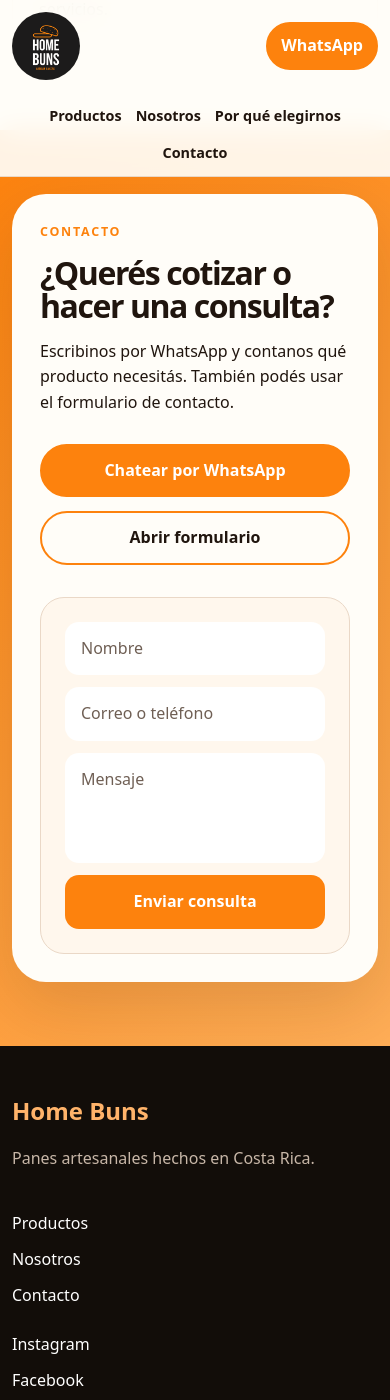
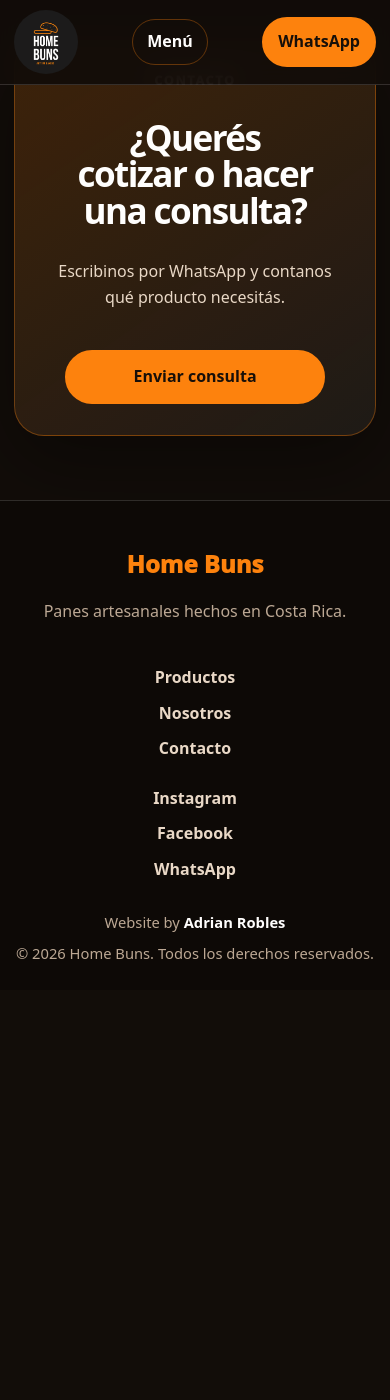
Before and after one commit to homebuns/homebunscr, a Jekyll site: the page built from index.html, in a window 390 px wide and 1400 px high, scrolled down 7075 px. Built offline with Jekyll 4.4.1, drawn with Linux system fonts in a browser that asks for light colours; after the commit the page ends 8065 px from its top, so only the background shows below that; some of the changed text lies outside the part shown.

Commit message:
Apply HomeBuns landing page corrections

```diff
--- a/_config.yml
+++ b/_config.yml
@@ -24,7 +24,6 @@
   facebook: https://www.facebook.com/homebuns
 
 whatsapp: "50687510210"
-form_url: "https://forms.office.com/pages/responsepage.aspx?id=5uvDhK_-KEuSu2h2j4wadmiMIUp_MaFGtMtCzaWHj0RUODRXSFg1M01JMlZENVE5WUgwQTk5UFhUOS4u&route=shorturl"
 
 plugins:
 - jekyll-sitemap
--- a/_layouts/default.html
+++ b/_layouts/default.html
@@ -3,7 +3,7 @@
 <head>
   <meta charset="utf-8">
   <meta name="viewport" content="width=device-width, initial-scale=1">
-  <meta name="theme-color" content="#fd820d">
+  <meta name="theme-color" content="#120d09">
   <link rel="icon" href="{{ site.baseurl }}/{{ site.favicon }}">
   <link rel="canonical" href="{{ page.url | absolute_url }}">
   <link rel="stylesheet" href="{{ site.baseurl }}/assets/css/theme.css">
@@ -29,7 +29,18 @@
       <a class="brand" href="#inicio" aria-label="Home Buns inicio">
         <img src="{{ site.baseurl }}/{{ site.logo }}" alt="Logo de Home Buns" width="150" height="150">
       </a>
-      <div class="nav-links">
+
+      <details class="mobile-menu">
+        <summary aria-label="Abrir menú">Menú</summary>
+        <div class="mobile-links">
+          <a href="#productos">Productos</a>
+          <a href="#nosotros">Nosotros</a>
+          <a href="#por-que">Por qué elegirnos</a>
+          <a href="#contacto">Contacto</a>
+        </div>
+      </details>
+
+      <div class="nav-links" aria-label="Enlaces principales">
         <a href="#productos">Productos</a>
         <a href="#nosotros">Nosotros</a>
         <a href="#por-que">Por qué elegirnos</a>
@@ -60,6 +71,7 @@
         <a href="https://wa.me/{{ site.whatsapp }}" target="_blank" rel="noopener">WhatsApp</a>
       </div>
     </div>
+    <p class="credit">Website by <a href="https://www.linkedin.com/in/aroblesfuentes/" target="_blank" rel="noopener">Adrian Robles</a></p>
     <p class="copyright">© {{ 'now' | date: '%Y' }} Home Buns. Todos los derechos reservados.</p>
   </footer>
 </body>
--- a/assets/css/theme.scss
+++ b/assets/css/theme.scss
@@ -2,132 +2,190 @@
 ---
 
 :root {
+  --bg: #120d09;
+  --panel: #1c130d;
+  --panel-soft: #24180f;
+  --cream: #fffefd;
+  --cream-muted: #e9d8c6;
+  --muted: #bca894;
   --orange: #fd820d;
-  --orange-soft: #ffb36a;
-  --ink: #20150e;
-  --muted: #6f5f54;
-  --cream: #fff7ed;
-  --paper: #fffdf8;
-  --line: #ead8c7;
-  --dark: #120d09;
-  --shadow: 0 24px 70px rgba(32, 21, 14, .14);
+  --orange-dark: #d86a03;
+  --line: rgba(255, 254, 253, .14);
+  --line-orange: rgba(253, 130, 13, .34);
+  --shadow: 0 24px 80px rgba(0, 0, 0, .38);
 }
 
 * { box-sizing: border-box; }
-html { scroll-behavior: smooth; }
+html { scroll-behavior: smooth; background: var(--bg); }
 body {
   margin: 0;
   font-family: system-ui, -apple-system, BlinkMacSystemFont, "Segoe UI", sans-serif;
-  color: var(--ink);
-  background: var(--paper);
+  color: var(--cream);
+  background:
+    radial-gradient(circle at 20% 0%, rgba(253, 130, 13, .18), transparent 32rem),
+    radial-gradient(circle at 100% 24rem, rgba(253, 130, 13, .11), transparent 30rem),
+    var(--bg);
   line-height: 1.6;
 }
 img { max-width: 100%; height: auto; display: block; }
 a { color: inherit; text-decoration: none; }
 
-.shell { width: min(1120px, calc(100% - 32px)); margin: 0 auto; }
-.section-pad { padding: 88px 0; }
-.skip-link { position: absolute; left: -999px; top: 12px; background: var(--dark); color: white; padding: 10px 14px; z-index: 20; }
+.shell { width: min(1120px, calc(100% - 28px)); margin: 0 auto; }
+.section-pad { padding: 64px 0; }
+.skip-link { position: absolute; left: -999px; top: 12px; background: var(--orange); color: var(--bg); padding: 10px 14px; z-index: 20; font-weight: 900; }
 .skip-link:focus { left: 12px; }
 
 .site-header {
   position: sticky;
   top: 0;
   z-index: 10;
-  background: rgba(255, 253, 248, .92);
+  background: rgba(18, 13, 9, .92);
   backdrop-filter: blur(14px);
   border-bottom: 1px solid var(--line);
 }
-.nav { display: flex; align-items: center; gap: 24px; min-height: 82px; }
-.brand img { width: 82px; border-radius: 999px; }
-.nav-links { display: flex; align-items: center; gap: 22px; margin-left: auto; font-weight: 700; font-size: .96rem; }
-.nav-links a:hover, .footer-social a:hover, .site-footer nav a:hover { color: var(--orange); }
+.nav { display: flex; align-items: center; gap: 12px; min-height: 72px; padding: 10px 0; }
+.brand img { width: 64px; border-radius: 999px; }
+.nav-links { display: none; }
+.nav-links a, .mobile-links a, .site-footer nav a, .footer-social a { color: var(--cream-muted); font-weight: 750; }
+.nav-links a:hover, .mobile-links a:hover, .footer-social a:hover, .site-footer nav a:hover, .credit a:hover { color: var(--orange); }
 .nav-cta, .button {
   display: inline-flex;
   align-items: center;
   justify-content: center;
   border-radius: 999px;
   padding: 12px 18px;
-  font-weight: 800;
+  min-height: 48px;
+  font-weight: 900;
   border: 2px solid var(--orange);
 }
-.nav-cta, .button.primary { background: var(--orange); color: white; }
-.button.secondary { color: var(--ink); background: transparent; }
-.nav-cta:hover, .button.primary:hover { background: #df6e03; border-color: #df6e03; }
-.button.secondary:hover { background: var(--cream); }
+.nav-cta { margin-left: auto; padding: 10px 14px; min-height: 42px; }
+.nav-cta, .button.primary { background: var(--orange); color: #170f09; }
+.button.secondary { color: var(--cream); background: transparent; }
+.nav-cta:hover, .button.primary:hover { background: #ff9a2f; border-color: #ff9a2f; }
+.button.secondary:hover { background: rgba(255, 254, 253, .08); }
 
-.hero {
-  min-height: 680px;
+.mobile-menu { position: relative; margin-left: auto; }
+.mobile-menu summary {
+  list-style: none;
+  cursor: pointer;
+  border: 1px solid var(--line-orange);
+  color: var(--cream);
+  border-radius: 999px;
+  padding: 9px 14px;
+  font-weight: 900;
+}
+.mobile-menu summary::-webkit-details-marker { display: none; }
+.mobile-links {
+  position: absolute;
+  right: 0;
+  top: calc(100% + 12px);
   display: grid;
-  align-items: center;
-  background:
-    radial-gradient(circle at top right, rgba(253,130,13,.24), transparent 34%),
-    linear-gradient(135deg, #fff8ef 0%, #fffdf8 55%, #ffe7cf 100%);
+  gap: 10px;
+  min-width: 220px;
+  padding: 16px;
+  background: var(--panel);
+  border: 1px solid var(--line-orange);
+  border-radius: 18px;
+  box-shadow: var(--shadow);
 }
-.hero-grid { display: grid; grid-template-columns: 1.05fr .95fr; gap: 56px; align-items: center; }
-.eyebrow { color: var(--orange); text-transform: uppercase; letter-spacing: .14em; font-size: .78rem; font-weight: 900; margin: 0 0 14px; }
-h1, h2, h3 { line-height: 1.05; margin: 0; }
-h1 { font-size: clamp(2.6rem, 7vw, 5.7rem); letter-spacing: -.06em; max-width: 850px; }
-h2 { font-size: clamp(2rem, 4vw, 3.6rem); letter-spacing: -.045em; }
-h3 { font-size: 1.35rem; }
-.lead { font-size: clamp(1.1rem, 2vw, 1.35rem); color: var(--muted); max-width: 650px; }
-.actions { display: flex; gap: 14px; flex-wrap: wrap; margin-top: 28px; }
-.hero-card { margin: 0; padding: 14px; border-radius: 34px; background: white; box-shadow: var(--shadow); transform: rotate(1.5deg); }
-.hero-card img { border-radius: 24px; aspect-ratio: 4 / 3; object-fit: cover; }
-.hero-card figcaption { padding: 14px 8px 4px; color: var(--muted); font-weight: 700; }
 
-.products-section { background: var(--dark); color: white; }
-.products-section .section-heading p, .products-section li { color: #ead8c7; }
-.section-heading { max-width: 760px; margin-bottom: 36px; }
-.section-heading > p:not(.eyebrow) { color: var(--muted); font-size: 1.1rem; }
-.product-grid { display: grid; grid-template-columns: repeat(3, 1fr); gap: 22px; }
-.product-card { background: #21170f; border: 1px solid rgba(253,130,13,.28); border-radius: 24px; overflow: hidden; }
-.product-card img, .image-placeholder { width: 100%; aspect-ratio: 1 / .82; object-fit: cover; }
-.product-card div:not(.image-placeholder) { padding: 22px; }
-.product-card p { color: #ead8c7; }
-.product-card ul { padding-left: 18px; margin-bottom: 0; }
-.image-placeholder { display: grid; place-items: center; background: repeating-linear-gradient(135deg, #2f2117, #2f2117 12px, #3a291d 12px, #3a291d 24px); color: var(--orange-soft); font-weight: 900; }
+.hero { min-height: auto; display: grid; align-items: center; }
+.hero-grid { display: grid; gap: 34px; align-items: center; }
+.eyebrow { color: var(--orange); text-transform: uppercase; letter-spacing: .14em; font-size: .78rem; font-weight: 950; margin: 0 0 14px; }
+h1, h2, h3 { line-height: 1.05; margin: 0; text-wrap: balance; }
+h1 { font-size: clamp(2.55rem, 13vw, 5.7rem); letter-spacing: -.065em; max-width: 900px; }
+h2 { font-size: clamp(2rem, 9vw, 3.6rem); letter-spacing: -.045em; }
+h3 { font-size: 1.32rem; }
+.lead, .section-heading > p:not(.eyebrow), .prose, .highlight-grid p, .contact-card p { color: var(--cream-muted); }
+.lead { font-size: clamp(1.05rem, 5vw, 1.35rem); max-width: 650px; }
+.actions { display: flex; gap: 12px; flex-wrap: wrap; margin-top: 26px; }
+.button { width: 100%; text-align: center; }
+.hero-card { margin: 0; padding: 14px; border-radius: 30px; background: linear-gradient(145deg, #27190f, #160f0a); border: 1px solid var(--line-orange); box-shadow: var(--shadow); }
+.hero-card img { border-radius: 22px; aspect-ratio: 4 / 3; object-fit: contain; background: #0f0a07; padding: 12px; }
+.hero-card figcaption { padding: 14px 8px 4px; color: var(--cream-muted); font-weight: 750; text-align: center; }
 
-.about-section { background: var(--cream); }
-.split { display: grid; grid-template-columns: .8fr 1.2fr; gap: 56px; }
-.prose { font-size: 1.1rem; color: var(--muted); }
+.section-heading { max-width: 760px; margin: 0 auto 32px; text-align: center; }
+.product-grid { display: grid; gap: 18px; }
+.product-card {
+  display: grid;
+  gap: 0;
+  background: linear-gradient(180deg, var(--panel-soft), var(--panel));
+  border: 1px solid var(--line-orange);
+  border-radius: 26px;
+  overflow: hidden;
+  box-shadow: 0 12px 34px rgba(0,0,0,.22);
+}
+.product-card img, .image-placeholder {
+  width: 100%;
+  aspect-ratio: 1 / .78;
+  object-fit: contain;
+  object-position: center;
+  background: #0f0a07;
+  padding: 16px;
+}
+.product-copy { padding: 22px; text-align: center; display: grid; gap: 12px; align-content: start; }
+.product-copy p { color: var(--cream-muted); margin: 0; }
+.measurements { display: grid; gap: 10px; justify-content: center; margin: 4px 0 0; }
+.measurements div { display: inline-flex; align-items: center; justify-content: center; gap: 9px; color: var(--cream); font-weight: 850; }
+.measurements dt, .measurements dd { margin: 0; }
+.measure-icon { width: 22px; height: 22px; fill: none; stroke: var(--orange); stroke-width: 1.9; stroke-linecap: round; stroke-linejoin: round; flex: 0 0 auto; }
+.image-placeholder { display: grid; place-items: center; color: var(--orange); font-weight: 950; background: repeating-linear-gradient(135deg, #1a110b, #1a110b 12px, #24180f 12px, #24180f 24px); }
+
+.about-section { background: rgba(255, 254, 253, .035); border-block: 1px solid var(--line); }
+.split { display: grid; gap: 28px; }
+.prose { font-size: 1.05rem; }
 .prose p:first-child { margin-top: 0; }
 
-.highlights-section { background: white; }
-.highlight-grid { display: grid; grid-template-columns: repeat(3, 1fr); gap: 20px; }
-.highlight-grid article { border: 1px solid var(--line); border-radius: 24px; padding: 26px; background: var(--paper); }
-.highlight-grid p { color: var(--muted); }
+.highlights-section { background: transparent; }
+.highlight-grid { display: grid; gap: 16px; }
+.highlight-grid article { border: 1px solid var(--line); border-radius: 24px; padding: 24px; background: rgba(255, 254, 253, .045); }
+.highlight-grid h3 { color: var(--orange); }
 
-.contact-section { background: linear-gradient(135deg, var(--orange), #ffae57); }
-.contact-card { display: grid; grid-template-columns: 1.1fr .9fr; gap: 32px; align-items: center; background: var(--paper); border-radius: 34px; padding: clamp(28px, 5vw, 56px); box-shadow: var(--shadow); }
-.visual-form { display: grid; gap: 12px; background: var(--cream); padding: 24px; border-radius: 24px; border: 1px solid var(--line); }
-.visual-form span, .visual-form strong { display: block; padding: 14px 16px; border-radius: 14px; background: white; color: var(--muted); }
-.visual-form span:nth-child(3) { min-height: 110px; }
-.visual-form strong { background: var(--orange); color: white; text-align: center; }
+.contact-section { padding-top: 36px; }
+.contact-card {
+  display: grid;
+  justify-items: center;
+  text-align: center;
+  gap: 14px;
+  background: linear-gradient(145deg, rgba(253,130,13,.19), rgba(255,254,253,.055));
+  border: 1px solid var(--line-orange);
+  border-radius: 30px;
+  padding: clamp(28px, 8vw, 56px);
+  box-shadow: var(--shadow);
+}
+.contact-card .button { max-width: 260px; margin-top: 10px; }
 
-.site-footer { padding: 46px 0 24px; background: var(--dark); color: white; }
-.footer-grid { display: grid; grid-template-columns: 1.2fr .8fr .8fr; gap: 24px; align-items: start; }
-.footer-brand { color: var(--orange-soft); font-size: 1.5rem; font-weight: 900; }
-.site-footer p { color: #c8b7a8; }
+.site-footer { padding: 44px 0 24px; background: #0d0906; color: var(--cream); border-top: 1px solid var(--line); }
+.footer-grid { display: grid; gap: 24px; align-items: start; text-align: center; }
+.footer-brand { color: var(--orange); font-size: 1.5rem; font-weight: 950; }
+.site-footer p { color: var(--muted); }
 .site-footer nav, .footer-social { display: grid; gap: 10px; }
-.copyright { text-align: center; color: #8f7d70; margin: 34px 16px 0; font-size: .9rem; }
+.credit, .copyright { text-align: center; color: #9f8b78; margin: 28px 16px 0; font-size: .92rem; }
+.credit a { color: var(--cream); font-weight: 850; }
+.copyright { margin-top: 8px; }
 
-@media (max-width: 900px) {
-  .section-pad { padding: 64px 0; }
-  .hero-grid, .split, .contact-card, .footer-grid { grid-template-columns: 1fr; }
-  .product-grid, .highlight-grid { grid-template-columns: repeat(2, 1fr); }
-  .nav { flex-wrap: wrap; padding: 12px 0; }
-  .nav-links { order: 3; width: 100%; margin-left: 0; justify-content: center; flex-wrap: wrap; gap: 14px; }
-  .nav-cta { margin-left: auto; }
+@media (min-width: 520px) {
+  .button { width: auto; }
+  .actions { align-items: center; }
 }
 
-@media (max-width: 620px) {
-  .shell { width: min(100% - 24px, 1120px); }
-  .hero { min-height: auto; }
-  .product-grid, .highlight-grid { grid-template-columns: 1fr; }
-  .brand img { width: 68px; }
-  .nav-cta { padding: 9px 13px; }
-  .nav-links { font-size: .9rem; }
-  .button { width: 100%; }
-  .hero-card { transform: none; }
+@media (min-width: 720px) {
+  .shell { width: min(1120px, calc(100% - 48px)); }
+  .section-pad { padding: 88px 0; }
+  .product-grid { grid-template-columns: repeat(2, 1fr); gap: 22px; }
+  .highlight-grid { grid-template-columns: repeat(3, 1fr); gap: 20px; }
+  .footer-grid { grid-template-columns: 1.2fr .8fr .8fr; text-align: left; }
+  .brand img { width: 76px; }
 }
+
+@media (min-width: 960px) {
+  .nav { gap: 24px; min-height: 88px; }
+  .mobile-menu { display: none; }
+  .nav-links { display: flex; align-items: center; gap: 22px; margin-left: auto; font-size: .96rem; }
+  .nav-cta { margin-left: 0; }
+  .hero { min-height: 720px; }
+  .hero-grid { grid-template-columns: 1.05fr .95fr; gap: 56px; }
+  .product-grid { grid-template-columns: repeat(3, 1fr); }
+  .split { grid-template-columns: .8fr 1.2fr; gap: 56px; }
+  .hero-card { transform: rotate(1.2deg); }
+}
--- a/index.html
+++ b/index.html
@@ -3,6 +3,11 @@
 description: Panes artesanales para hamburguesas, choripanes, subs y creaciones gastronómicas. Home Buns hornea en Costa Rica para hogares, restaurantes y eventos.
 layout: default
 ---
+
+{% capture weight_icon %}<svg class="measure-icon" viewBox="0 0 24 24" aria-hidden="true"><path d="M7 8h10l1.6 12H5.4L7 8Z"/><path d="M9 8a3 3 0 0 1 6 0"/></svg>{% endcapture %}
+{% capture diameter_icon %}<svg class="measure-icon" viewBox="0 0 24 24" aria-hidden="true"><circle cx="12" cy="12" r="7"/><path d="M5 12h14"/><path d="m16 9 3 3-3 3"/><path d="m8 9-3 3 3 3"/></svg>{% endcapture %}
+{% capture slices_icon %}<svg class="measure-icon" viewBox="0 0 24 24" aria-hidden="true"><path d="M7 20V8a5 5 0 0 1 10 0v12H7Z"/><path d="M10 20V7"/><path d="M14 20V7"/></svg>{% endcapture %}
+{% capture option_icon %}<svg class="measure-icon" viewBox="0 0 24 24" aria-hidden="true"><path d="M12 3 3 8l9 5 9-5-9-5Z"/><path d="m3 12 9 5 9-5"/><path d="m3 16 9 5 9-5"/></svg>{% endcapture %}
 
 <section id="inicio" class="hero section-pad">
   <div class="shell hero-grid">
@@ -33,31 +38,31 @@
     <div class="product-grid">
       <article class="product-card">
         <img src="{{ site.baseurl }}/assets/images/products/Burger Brioche.jpg" alt="Burger Brioche de Home Buns" width="900" height="900">
-        <div><h3>Burger Brioche</h3><p>Clásico y versátil, con un delicado toque dulce que realza cualquier hamburguesa.</p><ul><li>Peso: 80–90 g</li><li>Diámetro: 10–11 cm</li></ul></div>
+        <div class="product-copy"><h3>Burger Brioche</h3><p>Clásico y versátil, con un delicado toque dulce que realza cualquier hamburguesa.</p><dl class="measurements"><div><dt>{{ weight_icon }}</dt><dd>80–90 g</dd></div><div><dt>{{ diameter_icon }}</dt><dd>10–11 cm</dd></div></dl></div>
       </article>
       <article class="product-card">
         <img src="{{ site.baseurl }}/assets/images/products/Pan de Papa.jpg" alt="Burger Papa de Home Buns" width="900" height="900">
-        <div><h3>Burger Papa</h3><p>El favorito de nuestros clientes. Increíblemente suave y resistente, con un sabor excepcional. Ideal para hamburguesas estilo smash.</p><ul><li>Peso: 80–90 g</li><li>Diámetro: 10–11 cm</li></ul></div>
+        <div class="product-copy"><h3>Burger Papa</h3><p>El favorito de nuestros clientes. Increíblemente suave y resistente, con un sabor excepcional. Ideal para hamburguesas estilo smash.</p><dl class="measurements"><div><dt>{{ weight_icon }}</dt><dd>80–90 g</dd></div><div><dt>{{ diameter_icon }}</dt><dd>10–11 cm</dd></div></dl></div>
       </article>
       <article class="product-card">
         <div class="image-placeholder" role="img" aria-label="Imagen pendiente para Burger Challah">Imagen pendiente</div>
-        <div><h3>Burger Challah</h3><p>Inspirado en nuestra receta brioche, con ligeros ajustes que le brindan mayor firmeza. Ideal para hamburguesas de torta gruesa y con abundantes toppings.</p><ul><li>Peso: 80–90 g</li><li>Diámetro: 10–11 cm</li></ul></div>
+        <div class="product-copy"><h3>Burger Challah</h3><p>Inspirado en nuestra receta brioche, con ligeros ajustes que le brindan mayor firmeza. Ideal para hamburguesas de torta gruesa y con abundantes toppings.</p><dl class="measurements"><div><dt>{{ weight_icon }}</dt><dd>80–90 g</dd></div><div><dt>{{ diameter_icon }}</dt><dd>10–11 cm</dd></div></dl></div>
       </article>
       <article class="product-card">
         <img src="{{ site.baseurl }}/assets/images/products/Cuadrado 1080 gramos.jpg" alt="Cuadrado Brioche de Home Buns" width="900" height="900">
-        <div><h3>Cuadrado Brioche</h3><p>Suave, esponjoso y ligeramente dulce. Perfecto para desayunos, tostadas francesas o cualquier creación.</p><ul><li>Peso: 750 g</li><li>Presentación: 8 a 10 rebanadas gruesas</li><li>Opción disponible: Brioche trenzado de 1.250 g</li></ul></div>
+        <div class="product-copy"><h3>Cuadrado Brioche</h3><p>Suave, esponjoso y ligeramente dulce. Perfecto para desayunos, tostadas francesas o cualquier creación.</p><dl class="measurements"><div><dt>{{ weight_icon }}</dt><dd>750 g</dd></div><div><dt>{{ slices_icon }}</dt><dd>8 a 10 rebanadas gruesas</dd></div><div><dt>{{ option_icon }}</dt><dd>Brioche trenzado de 1.250 g</dd></div></dl></div>
       </article>
       <article class="product-card">
         <img src="{{ site.baseurl }}/assets/images/products/Burger Ajo Parmesano.jpg" alt="Burger Ajo Parmesano de Home Buns" width="900" height="900">
-        <div><h3>Burger Ajo Parmesano</h3><p>Nuestra receta brioche con un irresistible toque de ajo y parmesano. Ideal para quienes buscan un sabor diferente.</p><ul><li>Peso: 85–95 g</li><li>Diámetro: 10–11 cm</li></ul></div>
+        <div class="product-copy"><h3>Burger Ajo Parmesano</h3><p>Nuestra receta brioche con un irresistible toque de ajo y parmesano. Ideal para quienes buscan un sabor diferente.</p><dl class="measurements"><div><dt>{{ weight_icon }}</dt><dd>85–95 g</dd></div><div><dt>{{ diameter_icon }}</dt><dd>10–11 cm</dd></div></dl></div>
       </article>
       <article class="product-card">
         <img src="{{ site.baseurl }}/assets/images/products/Choripan-Hotdog 12cms.jpg" alt="Chori Brioche 12 cm de Home Buns" width="900" height="900">
-        <div><h3>Chori Brioche 12 cm</h3><p>El tamaño perfecto para un choripán clásico. Agrega chimichurri y disfruta. ¿Buscás algo más grande? Consultá por nuestra versión de 15 cm.</p><ul><li>Peso: 70 g</li></ul></div>
+        <div class="product-copy"><h3>Chori Brioche 12 cm</h3><p>El tamaño perfecto para un choripán clásico. Agrega chimichurri y disfruta. ¿Buscás algo más grande? Consultá por nuestra versión de 15 cm.</p><dl class="measurements"><div><dt>{{ weight_icon }}</dt><dd>70 g</dd></div></dl></div>
       </article>
       <article class="product-card">
         <img src="{{ site.baseurl }}/assets/images/products/Subs 22cms.jpg" alt="Sub de Home Buns" width="900" height="900">
-        <div><h3>Sub 20 cm</h3><p>Disponible en cualquiera de nuestras masas. Perfecto para sándwiches, hot dogs XL, paninis o cualquier creación que tu negocio necesite.</p><ul><li>Peso: 110–120 g</li></ul></div>
+        <div class="product-copy"><h3>Sub 20 cm</h3><p>Disponible en cualquiera de nuestras masas. Perfecto para sándwiches, hot dogs XL, paninis o cualquier creación que tu negocio necesite.</p><dl class="measurements"><div><dt>{{ weight_icon }}</dt><dd>110–120 g</dd></div></dl></div>
       </article>
     </div>
   </div>
@@ -93,18 +98,10 @@
 
 <section id="contacto" class="section-pad contact-section">
   <div class="shell contact-card">
-    <div>
-      <p class="eyebrow">Contacto</p>
-      <h2>¿Querés cotizar o hacer una consulta?</h2>
-      <p>Escribinos por WhatsApp y contanos qué producto necesitás. También podés usar el formulario de contacto.</p>
-      <div class="actions">
-        <a class="button primary" href="https://wa.me/{{ site.whatsapp }}?text=Hola%20Home%20Buns%2C%20quiero%20informaci%C3%B3n%20sobre%20sus%20productos" target="_blank" rel="noopener">Chatear por WhatsApp</a>
-        <a class="button secondary" href="{{ site.form_url }}" target="_blank" rel="noopener">Abrir formulario</a>
-      </div>
-    </div>
-    <div class="visual-form" aria-label="Vista previa visual de formulario de contacto">
-      <span>Nombre</span><span>Correo o teléfono</span><span>Mensaje</span><strong>Enviar consulta</strong>
-    </div>
+    <p class="eyebrow">Contacto</p>
+    <h2>¿Querés cotizar o hacer una consulta?</h2>
+    <p>Escribinos por WhatsApp y contanos qué producto necesitás.</p>
+    <a class="button primary" href="https://wa.me/{{ site.whatsapp }}?text=Hola%20Home%20Buns%2C%20quiero%20hacer%20una%20consulta" target="_blank" rel="noopener">Enviar consulta</a>
   </div>
 </section>
 
@@ -113,7 +110,7 @@
   "@context": "https://schema.org",
   "@type": "Bakery",
   "name": "Home Buns",
-  "url": "{{ site.url }}",
+  "url": "{{ site.url }}/",
   "logo": "{{ '/assets/images/brand/home-buns-logo.png' | absolute_url }}",
   "telephone": "+50687510210",
   "areaServed": "Costa Rica",
```
Also changed, not shown: 7 other files.
